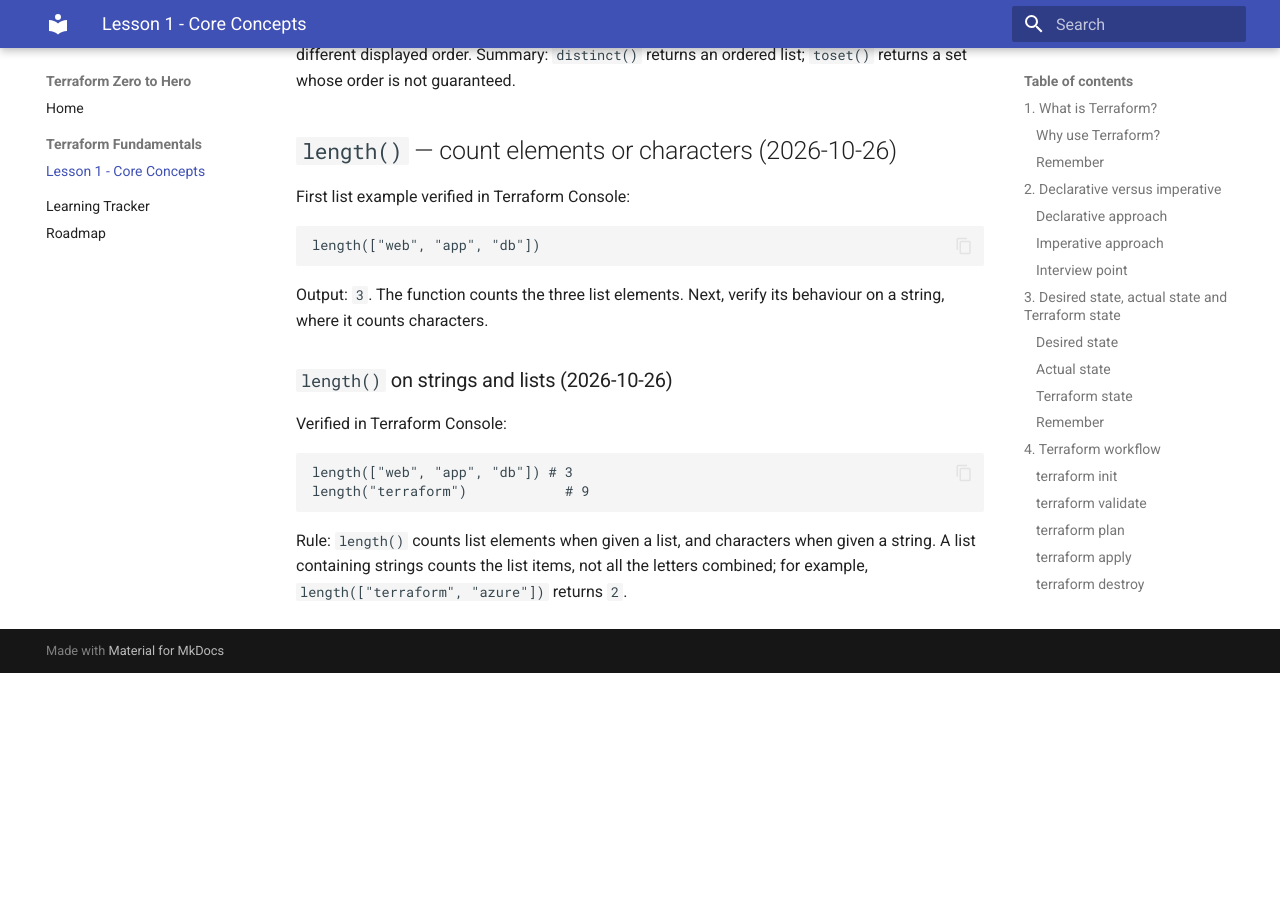
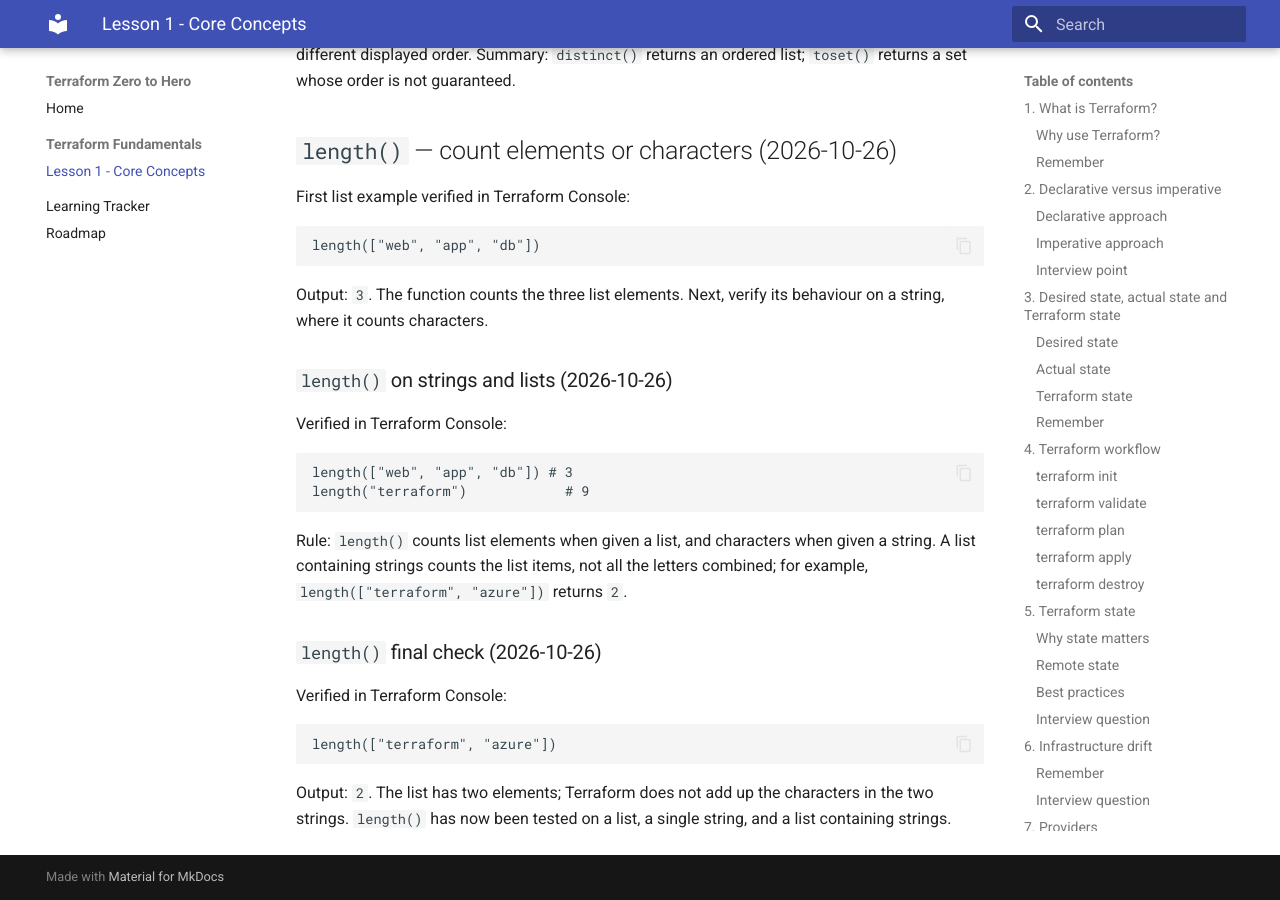
Before and after one commit to pshewale-dev/terraform-azure-lab, an MkDocs documentation site: the page built from docs/lesson-01-fundamentals.md, in a window 1280 px wide and 900 px high, scrolled down 21382 px. Built offline with MkDocs 1.6.1 and Material for MkDocs 9.7.7, drawn with Linux system fonts in a browser that asks for light colours; before the commit the page ends 22055 px from its top, so only the background shows below that.

Commit message:
docs: complete introductory length practice

````diff
--- a/docs/lesson-01-fundamentals.md
+++ b/docs/lesson-01-fundamentals.md
@@ -906,3 +906,13 @@ length("terraform")            # 9
 ```
 
 Rule: `length()` counts list elements when given a list, and characters when given a string. A list containing strings counts the list items, not all the letters combined; for example, `length(["terraform", "azure"])` returns `2`.
+
+
+### `length()` final check (2026-10-26)
+Verified in Terraform Console:
+
+```hcl
+length(["terraform", "azure"])
+```
+
+Output: `2`. The list has two elements; Terraform does not add up the characters in the two strings. `length()` has now been tested on a list, a single string, and a list containing strings.
````
